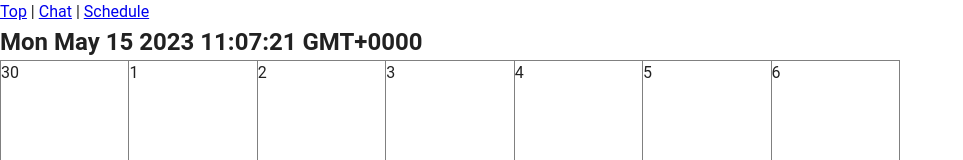
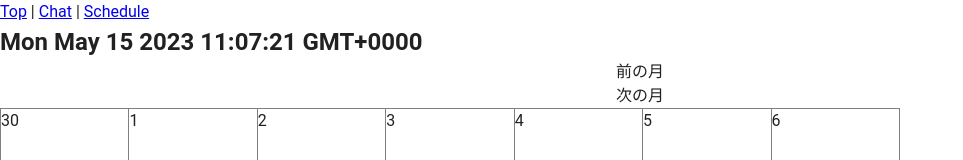
Before and after one commit to Somahc/my-chatbot, a Vue app in the folder my-chatbot/: page /schedule in a window 1280 px wide. Shown: the top 160 px of the page, without its empty margins (0-963 px from the left). Built offline with nearby package versions, Linux system fonts and the light colour scheme; what v-calendar would draw is missing.

Commit message:
カレンダー前の月次の月ボタンを作った

```diff
--- a/my-chatbot/src/pages/Schedule.vue
+++ b/my-chatbot/src/pages/Schedule.vue
@@ -1,9 +1,9 @@
 <script setup>
 import Calendar from '../components/Calendar.vue';
 import moment from "moment";
-import { onMounted, computed } from 'vue';
+import { onMounted, computed, ref } from 'vue';
 
-const currentDate = moment();
+const currentDate = ref(moment());
 
 //カレンダー最初の日を取得
 const getStartDate = () => {
@@ -45,6 +45,13 @@ const calendars = computed(() => {
     return getCalendar();
 })
 
+const nextMonth = () => {
+    currentDate.value = moment(currentDate).add(1, "month");
+}
+
+const prevMonth = () => {
+    currentDate.value = moment(currentDate).subtract(1, "month");
+}
 onMounted(() => {
     console.log(getStartDate())
     console.log(getEndDate())
@@ -55,6 +62,8 @@ onMounted(() => {
 
 <template>
     <h2>{{ currentDate }}</h2>
+    <button @click="prevMonth">前の月</button>
+    <button @click="nextMonth">次の月</button>
     <div style="max-width:900px;border-top:1px solid gray;">
         <div
             v-for="(week, index) in calendars"
```
